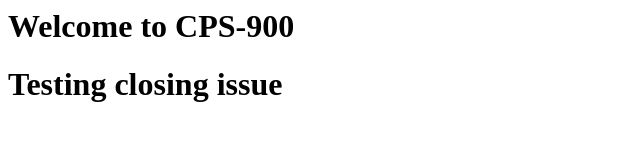
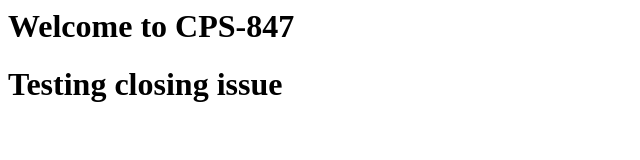
Before and after one commit to CPS847-assignement1/Assignments, a plain HTML site: page index.html in a window 1280 px wide. Shown: the full height of the page, 0-640 px from the left. Drawn offline with Linux system fonts and the light colour scheme.

Commit message:
Update index.html

```diff
--- a/index.html
+++ b/index.html
@@ -1,3 +1,3 @@
 
-<h1>Welcome to CPS-900</h1>
+<h1>Welcome to CPS-847</h1>
 <h1>Testing closing issue</h1>
```
